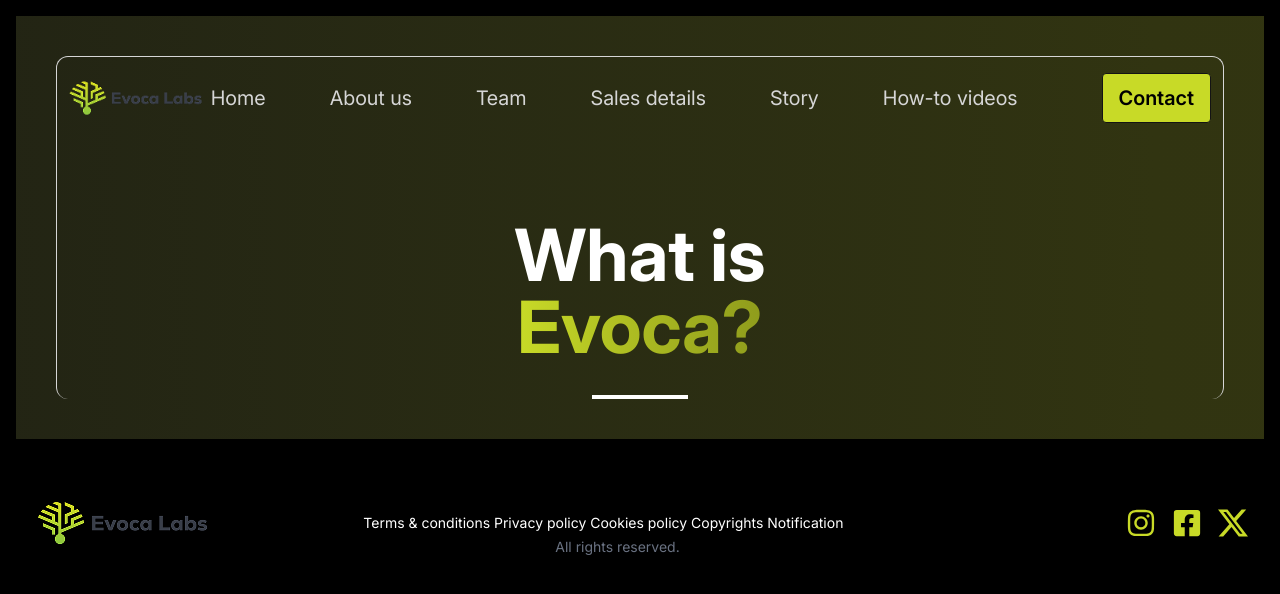
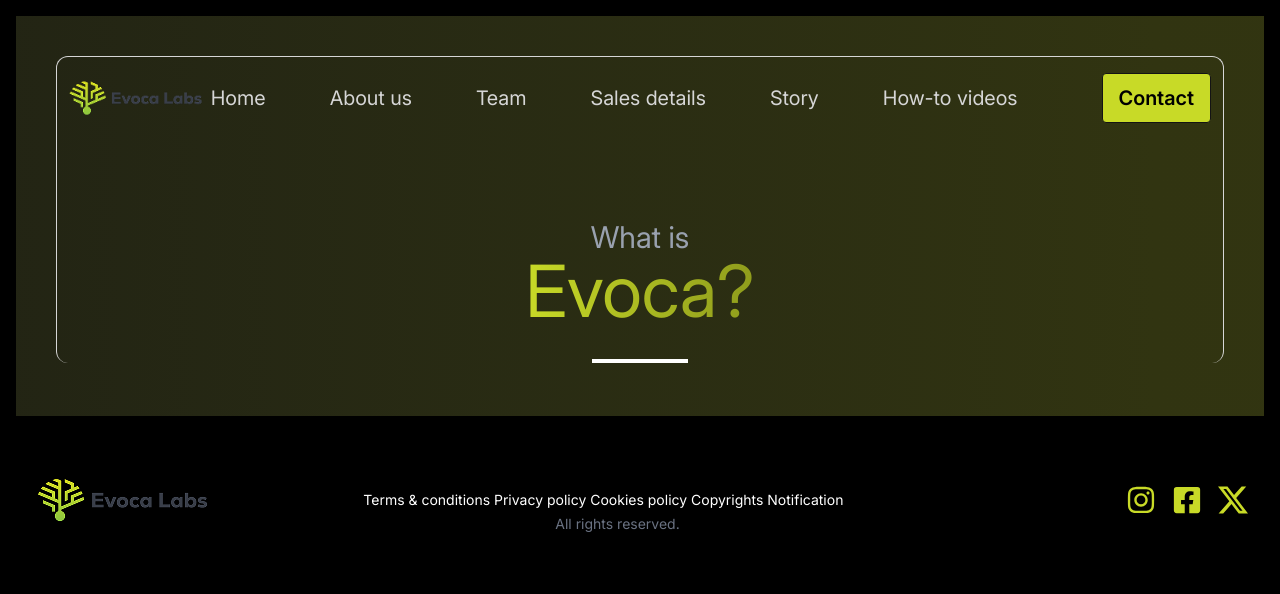
Before and after one commit to FazleRifat121/evoca-lab, a React (Vite) app: page /about in a window 1280 px wide. Shown: the top 594 px of the page. Built offline with nearby package versions, Linux system fonts and the light colour scheme.

Commit message:
did something forgot :P

```diff
--- a/src/pages/About/Banner/Banner.jsx
+++ b/src/pages/About/Banner/Banner.jsx
@@ -7,16 +7,16 @@
       <div className="absolute inset-0 bg-gradient-to-r from-[#131313] via-[#313411] to-[#393E0E] animate-gradient"></div>
 
       {/* Content */}
-      <div className="relative z-10 max-w-7xl mx-auto  border border-b-0  rounded-xl ">
+      <div className="relative z-10 max-w-7xl mx-auto  border border-b-0  rounded-xl  ">
         <div className="">
           {/* Navigation - Assuming Navbar component exists */}
           <Navbar />
 
           {/* Main Heading */}
           <div className="text-center text-white pt-20">
-            <h1 className="text-5xl md:text-7xl font-bold mb-8">
+            <h1 className="text-3xl text-gray-400 mb-8">
               What is <br />
-              <span className="bg-clip-text text-transparent bg-gradient-to-r from-[#C8DA27] to-[#8F9C1C]">
+              <span className="bg-clip-text text-transparent bg-gradient-to-r from-[#C8DA27] to-[#8F9C1C] text-7xl animated-gradient">
                 Evoca?
               </span>
             </h1>
```
Also changed, not shown: src/assets/About/Banner/bg.png (added), 1 other file (tests, documents, lock files or other folders).
